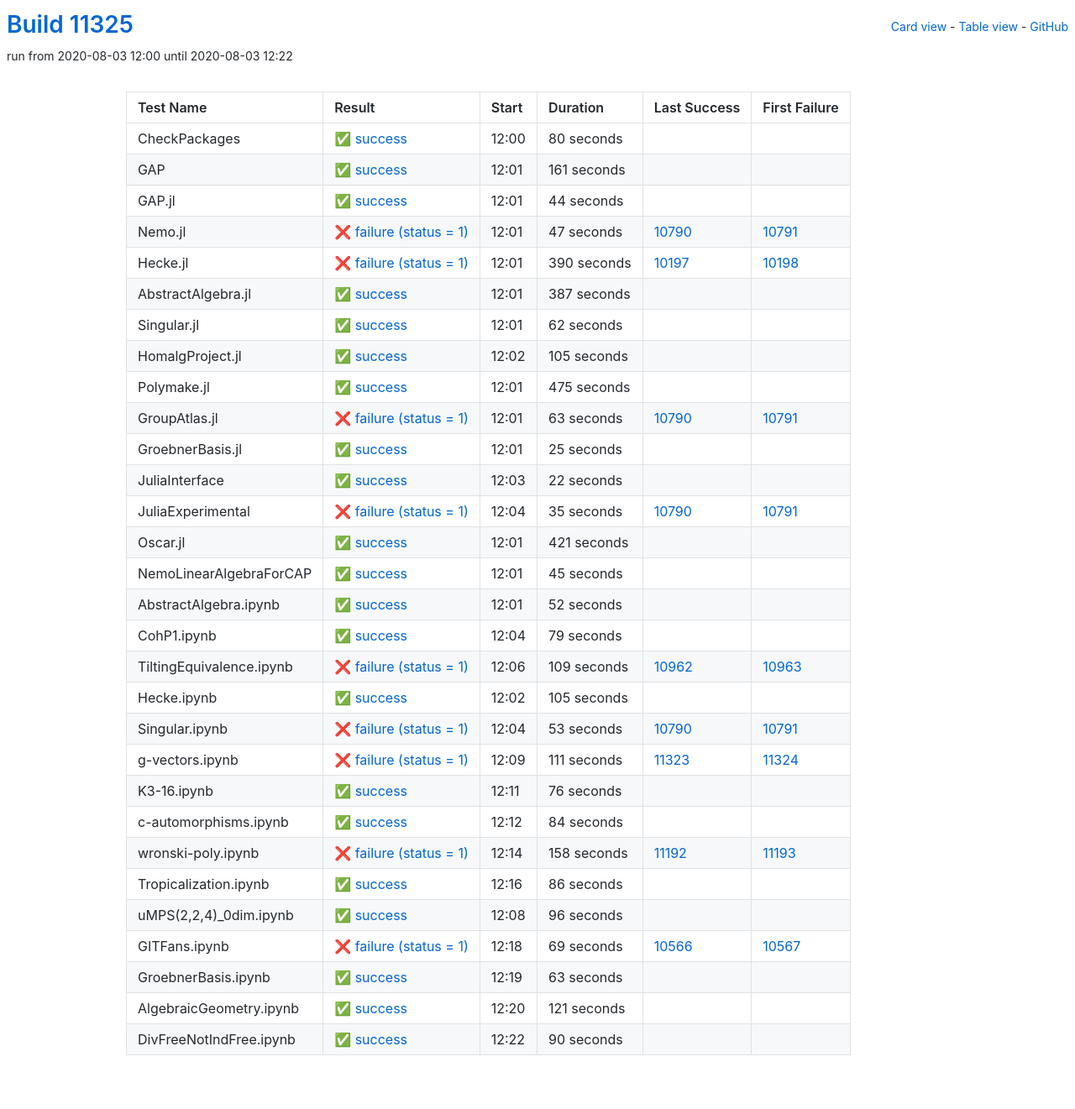
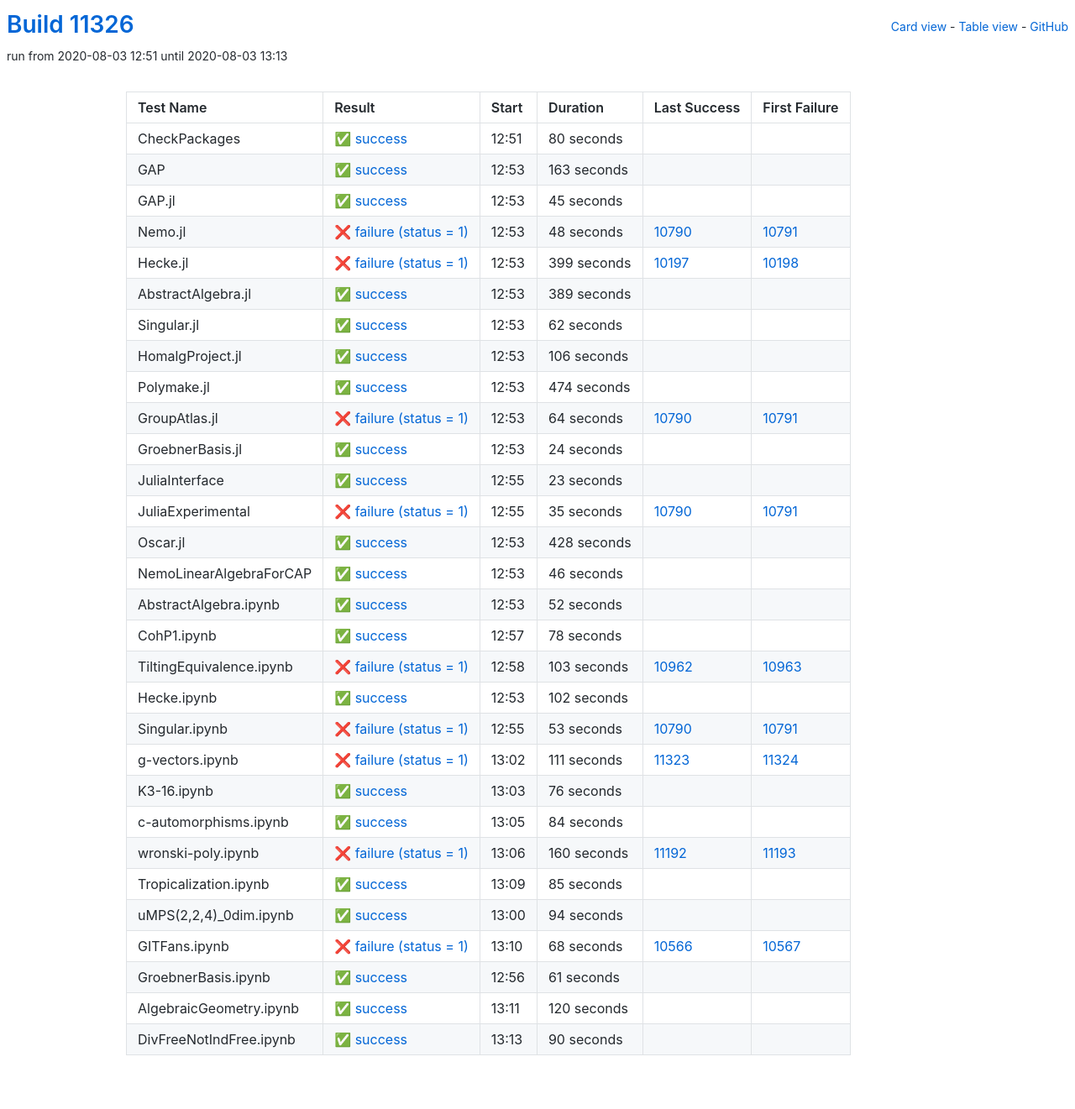
Before and after one commit to oscar-system/oscar-ci-status, a Jekyll site: the page built from table.html, in a window 1280 px wide. Shown: the whole page at 84% size. Built offline with Jekyll 4.4.1, drawn with Linux system fonts in a browser that asks for light colours.

Commit message:
Build #11326

```diff
--- a/_data/ci.yml
+++ b/_data/ci.yml
@@ -1,6 +1,6 @@
 ---
-build: 11325
-build_url: https://oscarci.mathematik.uni-kl.de/job/oscar/11325/
+build: 11326
+build_url: https://oscarci.mathematik.uni-kl.de/job/oscar/11326/
 job: oscar
 organization: oscar-system
 repo: oscar-ci-status
@@ -8,8 +8,8 @@
 tests:
 - name: CheckPackages
   id: checkpackages
-  log: https://oscarci.mathematik.uni-kl.de/job/oscar/11325/artifact/logs/build-11325/CheckPackages.log
-  start: 2020-08-03 12:00
+  log: https://oscarci.mathematik.uni-kl.de/job/oscar/11326/artifact/logs/build-11326/CheckPackages.log
+  start: 2020-08-03 12:51
   success: true
   exitcode: 0
   status: success
@@ -20,68 +20,68 @@
   first_failure_url:
 - name: GAP
   id: gap
-  log: https://oscarci.mathematik.uni-kl.de/job/oscar/11325/artifact/logs/build-11325/GAP.log
-  start: 2020-08-03 12:01
+  log: https://oscarci.mathematik.uni-kl.de/job/oscar/11326/artifact/logs/build-11326/GAP.log
+  start: 2020-08-03 12:53
   success: true
   exitcode: 0
   status: success
-  duration: 161
+  duration: 163
   last_success: false
   last_success_url:
   first_failure: false
   first_failure_url:
 - name: GAP.jl
   id: gap-jl
-  log: https://oscarci.mathematik.uni-kl.de/job/oscar/11325/artifact/logs/build-11325/GAP.jl.log
-  start: 2020-08-03 12:01
+  log: https://oscarci.mathematik.uni-kl.de/job/oscar/11326/artifact/logs/build-11326/GAP.jl.log
+  start: 2020-08-03 12:53
   success: true
   exitcode: 0
   status: success
-  duration: 44
+  duration: 45
   last_success: false
   last_success_url:
   first_failure: false
   first_failure_url:
 - name: Nemo.jl
   id: nemo-jl
-  log: https://oscarci.mathematik.uni-kl.de/job/oscar/11325/artifact/logs/build-11325/Nemo.jl.log
-  start: 2020-08-03 12:01
+  log: https://oscarci.mathematik.uni-kl.de/job/oscar/11326/artifact/logs/build-11326/Nemo.jl.log
+  start: 2020-08-03 12:53
   success: false
   exitcode: 1
   status: failure
-  duration: 47
+  duration: 48
   last_success: 10790
   last_success_url: https://oscarci.mathematik.uni-kl.de/job/oscar/10790/
   first_failure: 10791
   first_failure_url: https://oscarci.mathematik.uni-kl.de/job/oscar/10791/
 - name: Hecke.jl
   id: hecke-jl
-  log: https://oscarci.mathematik.uni-kl.de/job/oscar/11325/artifact/logs/build-11325/Hecke.jl.log
-  start: 2020-08-03 12:01
+  log: https://oscarci.mathematik.uni-kl.de/job/oscar/11326/artifact/logs/build-11326/Hecke.jl.log
+  start: 2020-08-03 12:53
   success: false
   exitcode: 1
   status: failure
-  duration: 390
+  duration: 399
   last_success: 10197
   last_success_url: https://oscarci.mathematik.uni-kl.de/job/oscar/10197/
   first_failure: 10198
   first_failure_url: https://oscarci.mathematik.uni-kl.de/job/oscar/10198/
 - name: AbstractAlgebra.jl
   id: abstractalgebra-jl
-  log: https://oscarci.mathematik.uni-kl.de/job/oscar/11325/artifact/logs/build-11325/AbstractAlgebra.jl.log
-  start: 2020-08-03 12:01
+  log: https://oscarci.mathematik.uni-kl.de/job/oscar/11326/artifact/logs/build-11326/AbstractAlgebra.jl.log
+  start: 2020-08-03 12:53
   success: true
   exitcode: 0
   status: success
-  duration: 387
+  duration: 389
   last_success: false
   last_success_url:
   first_failure: false
   first_failure_url:
 - name: Singular.jl
   id: singular-jl
-  log: https://oscarci.mathematik.uni-kl.de/job/oscar/11325/artifact/logs/build-11325/Singular.jl.log
-  start: 2020-08-03 12:01
+  log: https://oscarci.mathematik.uni-kl.de/job/oscar/11326/artifact/logs/build-11326/Singular.jl.log
+  start: 2020-08-03 12:53
   success: true
   exitcode: 0
   status: success
@@ -92,68 +92,68 @@
   first_failure_url:
 - name: HomalgProject.jl
   id: homalgproject-jl
-  log: https://oscarci.mathematik.uni-kl.de/job/oscar/11325/artifact/logs/build-11325/HomalgProject.jl.log
-  start: 2020-08-03 12:02
+  log: https://oscarci.mathematik.uni-kl.de/job/oscar/11326/artifact/logs/build-11326/HomalgProject.jl.log
+  start: 2020-08-03 12:53
   success: true
   exitcode: 0
   status: success
-  duration: 105
+  duration: 106
   last_success: false
   last_success_url:
   first_failure: false
   first_failure_url:
 - name: Polymake.jl
   id: polymake-jl
-  log: https://oscarci.mathematik.uni-kl.de/job/oscar/11325/artifact/logs/build-11325/Polymake.jl.log
-  start: 2020-08-03 12:01
+  log: https://oscarci.mathematik.uni-kl.de/job/oscar/11326/artifact/logs/build-11326/Polymake.jl.log
+  start: 2020-08-03 12:53
   success: true
   exitcode: 0
   status: success
-  duration: 475
+  duration: 474
   last_success: false
   last_success_url:
   first_failure: false
   first_failure_url:
 - name: GroupAtlas.jl
   id: groupatlas-jl
-  log: https://oscarci.mathematik.uni-kl.de/job/oscar/11325/artifact/logs/build-11325/GroupAtlas.jl.log
-  start: 2020-08-03 12:01
+  log: https://oscarci.mathematik.uni-kl.de/job/oscar/11326/artifact/logs/build-11326/GroupAtlas.jl.log
+  start: 2020-08-03 12:53
   success: false
   exitcode: 1
   status: failure
-  duration: 63
+  duration: 64
   last_success: 10790
   last_success_url: https://oscarci.mathematik.uni-kl.de/job/oscar/10790/
   first_failure: 10791
   first_failure_url: https://oscarci.mathematik.uni-kl.de/job/oscar/10791/
 - name: GroebnerBasis.jl
   id: groebnerbasis-jl
-  log: https://oscarci.mathematik.uni-kl.de/job/oscar/11325/artifact/logs/build-11325/GroebnerBasis.jl.log
-  start: 2020-08-03 12:01
+  log: https://oscarci.mathematik.uni-kl.de/job/oscar/11326/artifact/logs/build-11326/GroebnerBasis.jl.log
+  start: 2020-08-03 12:53
   success: true
   exitcode: 0
   status: success
-  duration: 25
+  duration: 24
   last_success: false
   last_success_url:
   first_failure: false
   first_failure_url:
 - name: JuliaInterface
   id: juliainterface
-  log: https://oscarci.mathematik.uni-kl.de/job/oscar/11325/artifact/logs/build-11325/JuliaInterface.log
-  start: 2020-08-03 12:03
+  log: https://oscarci.mathematik.uni-kl.de/job/oscar/11326/artifact/logs/build-11326/JuliaInterface.log
+  start: 2020-08-03 12:55
   success: true
   exitcode: 0
   status: success
-  duration: 22
+  duration: 23
   last_success: false
   last_success_url:
   first_failure: false
   first_failure_url:
 - name: JuliaExperimental
   id: juliaexperimental
-  log: https://oscarci.mathematik.uni-kl.de/job/oscar/11325/artifact/logs/build-11325/JuliaExperimental.log
-  start: 2020-08-03 12:04
+  log: https://oscarci.mathematik.uni-kl.de/job/oscar/11326/artifact/logs/build-11326/JuliaExperimental.log
+  start: 2020-08-03 12:55
   success: false
   exitcode: 1
   status: failure
@@ -164,32 +164,32 @@
   first_failure_url: https://oscarci.mathematik.uni-kl.de/job/oscar/10791/
 - name: Oscar.jl
   id: oscar-jl
-  log: https://oscarci.mathematik.uni-kl.de/job/oscar/11325/artifact/logs/build-11325/Oscar.jl.log
-  start: 2020-08-03 12:01
+  log: https://oscarci.mathematik.uni-kl.de/job/oscar/11326/artifact/logs/build-11326/Oscar.jl.log
+  start: 2020-08-03 12:53
   success: true
   exitcode: 0
   status: success
-  duration: 421
+  duration: 428
   last_success: false
   last_success_url:
   first_failure: false
   first_failure_url:
 - name: NemoLinearAlgebraForCAP
   id: nemolinearalgebraforcap
-  log: https://oscarci.mathematik.uni-kl.de/job/oscar/11325/artifact/logs/build-11325/NemoLinearAlgebraForCAP.log
-  start: 2020-08-03 12:01
+  log: https://oscarci.mathematik.uni-kl.de/job/oscar/11326/artifact/logs/build-11326/NemoLinearAlgebraForCAP.log
+  start: 2020-08-03 12:53
   success: true
   exitcode: 0
   status: success
-  duration: 45
+  duration: 46
   last_success: false
   last_success_url:
   first_failure: false
   first_failure_url:
 - name: AbstractAlgebra.ipynb
   id: abstractalgebra-ipynb
-  log: https://oscarci.mathematik.uni-kl.de/job/oscar/11325/artifact/logs/build-11325/AbstractAlgebra.ipynb.log
-  start: 2020-08-03 12:01
+  log: https://oscarci.mathematik.uni-kl.de/job/oscar/11326/artifact/logs/build-11326/AbstractAlgebra.ipynb.log
+  start: 2020-08-03 12:53
   success: true
   exitcode: 0
   status: success
@@ -200,44 +200,44 @@
   first_failure_url:
 - name: CohP1.ipynb
   id: cohp1-ipynb
-  log: https://oscarci.mathematik.uni-kl.de/job/oscar/11325/artifact/logs/build-11325/CohP1.ipynb.log
-  start: 2020-08-03 12:04
+  log: https://oscarci.mathematik.uni-kl.de/job/oscar/11326/artifact/logs/build-11326/CohP1.ipynb.log
+  start: 2020-08-03 12:57
   success: true
   exitcode: 0
   status: success
-  duration: 79
+  duration: 78
   last_success: false
   last_success_url:
   first_failure: false
   first_failure_url:
 - name: TiltingEquivalence.ipynb
   id: tiltingequivalence-ipynb
-  log: https://oscarci.mathematik.uni-kl.de/job/oscar/11325/artifact/logs/build-11325/TiltingEquivalence.ipynb.log
-  start: 2020-08-03 12:06
+  log: https://oscarci.mathematik.uni-kl.de/job/oscar/11326/artifact/logs/build-11326/TiltingEquivalence.ipynb.log
+  start: 2020-08-03 12:58
   success: false
   exitcode: 1
   status: failure
-  duration: 109
+  duration: 103
   last_success: 10962
   last_success_url: https://oscarci.mathematik.uni-kl.de/job/oscar/10962/
   first_failure: 10963
   first_failure_url: https://oscarci.mathematik.uni-kl.de/job/oscar/10963/
 - name: Hecke.ipynb
   id: hecke-ipynb
-  log: https://oscarci.mathematik.uni-kl.de/job/oscar/11325/artifact/logs/build-11325/Hecke.ipynb.log
-  start: 2020-08-03 12:02
+  log: https://oscarci.mathematik.uni-kl.de/job/oscar/11326/artifact/logs/build-11326/Hecke.ipynb.log
+  start: 2020-08-03 12:53
   success: true
   exitcode: 0
   status: success
-  duration: 105
+  duration: 102
   last_success: false
   last_success_url:
   first_failure: false
   first_failure_url:
 - name: Singular.ipynb
   id: singular-ipynb
-  log: https://oscarci.mathematik.uni-kl.de/job/oscar/11325/artifact/logs/build-11325/Singular.ipynb.log
-  start: 2020-08-03 12:04
+  log: https://oscarci.mathematik.uni-kl.de/job/oscar/11326/artifact/logs/build-11326/Singular.ipynb.log
+  start: 2020-08-03 12:55
   success: false
   exitcode: 1
   status: failure
@@ -248,8 +248,8 @@
   first_failure_url: https://oscarci.mathematik.uni-kl.de/job/oscar/10791/
 - name: g-vectors.ipynb
   id: g-vectors-ipynb
-  log: https://oscarci.mathematik.uni-kl.de/job/oscar/11325/artifact/logs/build-11325/g-vectors.ipynb.log
-  start: 2020-08-03 12:09
+  log: https://oscarci.mathematik.uni-kl.de/job/oscar/11326/artifact/logs/build-11326/g-vectors.ipynb.log
+  start: 2020-08-03 13:02
   success: false
   exitcode: 1
   status: failure
@@ -260,8 +260,8 @@
   first_failure_url: https://oscarci.mathematik.uni-kl.de/job/oscar/11324/
 - name: K3-16.ipynb
   id: k3-16-ipynb
-  log: https://oscarci.mathematik.uni-kl.de/job/oscar/11325/artifact/logs/build-11325/K3-16.ipynb.log
-  start: 2020-08-03 12:11
+  log: https://oscarci.mathematik.uni-kl.de/job/oscar/11326/artifact/logs/build-11326/K3-16.ipynb.log
+  start: 2020-08-03 13:03
   success: true
   exitcode: 0
   status: success
@@ -272,8 +272,8 @@
   first_failure_url:
 - name: c-automorphisms.ipynb
   id: c-automorphisms-ipynb
-  log: https://oscarci.mathematik.uni-kl.de/job/oscar/11325/artifact/logs/build-11325/c-automorphisms.ipynb.log
-  start: 2020-08-03 12:12
+  log: https://oscarci.mathematik.uni-kl.de/job/oscar/11326/artifact/logs/build-11326/c-automorphisms.ipynb.log
+  start: 2020-08-03 13:05
   success: true
   exitcode: 0
   status: success
@@ -284,80 +284,80 @@
   first_failure_url:
 - name: wronski-poly.ipynb
   id: wronski-poly-ipynb
-  log: https://oscarci.mathematik.uni-kl.de/job/oscar/11325/artifact/logs/build-11325/wronski-poly.ipynb.log
-  start: 2020-08-03 12:14
+  log: https://oscarci.mathematik.uni-kl.de/job/oscar/11326/artifact/logs/build-11326/wronski-poly.ipynb.log
+  start: 2020-08-03 13:06
   success: false
   exitcode: 1
   status: failure
-  duration: 158
+  duration: 160
   last_success: 11192
   last_success_url: https://oscarci.mathematik.uni-kl.de/job/oscar/11192/
   first_failure: 11193
   first_failure_url: https://oscarci.mathematik.uni-kl.de/job/oscar/11193/
 - name: Tropicalization.ipynb
   id: tropicalization-ipynb
-  log: https://oscarci.mathematik.uni-kl.de/job/oscar/11325/artifact/logs/build-11325/Tropicalization.ipynb.log
-  start: 2020-08-03 12:16
+  log: https://oscarci.mathematik.uni-kl.de/job/oscar/11326/artifact/logs/build-11326/Tropicalization.ipynb.log
+  start: 2020-08-03 13:09
   success: true
   exitcode: 0
   status: success
-  duration: 86
+  duration: 85
   last_success: false
   last_success_url:
   first_failure: false
   first_failure_url:
 - name: uMPS(2,2,4)_0dim.ipynb
   id: umps-2-2-4-0dim-ipynb
-  log: https://oscarci.mathematik.uni-kl.de/job/oscar/11325/artifact/logs/build-11325/uMPS-2-2-4-_0dim.ipynb.log
-  start: 2020-08-03 12:08
+  log: https://oscarci.mathematik.uni-kl.de/job/oscar/11326/artifact/logs/build-11326/uMPS-2-2-4-_0dim.ipynb.log
+  start: 2020-08-03 13:00
   success: true
   exitcode: 0
   status: success
-  duration: 96
+  duration: 94
   last_success: false
   last_success_url:
   first_failure: false
   first_failure_url:
 - name: GITFans.ipynb
   id: gitfans-ipynb
-  log: https://oscarci.mathematik.uni-kl.de/job/oscar/11325/artifact/logs/build-11325/GITFans.ipynb.log
-  start: 2020-08-03 12:18
+  log: https://oscarci.mathematik.uni-kl.de/job/oscar/11326/artifact/logs/build-11326/GITFans.ipynb.log
+  start: 2020-08-03 13:10
   success: false
   exitcode: 1
   status: failure
-  duration: 69
+  duration: 68
   last_success: 10566
   last_success_url: https://oscarci.mathematik.uni-kl.de/job/oscar/10566/
   first_failure: 10567
   first_failure_url: https://oscarci.mathematik.uni-kl.de/job/oscar/10567/
 - name: GroebnerBasis.ipynb
   id: groebnerbasis-ipynb
-  log: https://oscarci.mathematik.uni-kl.de/job/oscar/11325/artifact/logs/build-11325/GroebnerBasis.ipynb.log
-  start: 2020-08-03 12:19
+  log: https://oscarci.mathematik.uni-kl.de/job/oscar/11326/artifact/logs/build-11326/GroebnerBasis.ipynb.log
+  start: 2020-08-03 12:56
   success: true
   exitcode: 0
   status: success
-  duration: 63
+  duration: 61
   last_success: false
   last_success_url:
   first_failure: false
   first_failure_url:
 - name: AlgebraicGeometry.ipynb
   id: algebraicgeometry-ipynb
-  log: https://oscarci.mathematik.uni-kl.de/job/oscar/11325/artifact/logs/build-11325/AlgebraicGeometry.ipynb.log
-  start: 2020-08-03 12:20
+  log: https://oscarci.mathematik.uni-kl.de/job/oscar/11326/artifact/logs/build-11326/AlgebraicGeometry.ipynb.log
+  start: 2020-08-03 13:11
   success: true
   exitcode: 0
   status: success
-  duration: 121
+  duration: 120
   last_success: false
   last_success_url:
   first_failure: false
   first_failure_url:
 - name: DivFreeNotIndFree.ipynb
   id: divfreenotindfree-ipynb
-  log: https://oscarci.mathematik.uni-kl.de/job/oscar/11325/artifact/logs/build-11325/DivFreeNotIndFree.ipynb.log
-  start: 2020-08-03 12:22
+  log: https://oscarci.mathematik.uni-kl.de/job/oscar/11326/artifact/logs/build-11326/DivFreeNotIndFree.ipynb.log
+  start: 2020-08-03 13:13
   success: true
   exitcode: 0
   status: success
```
Also changed, not shown: README.md.
